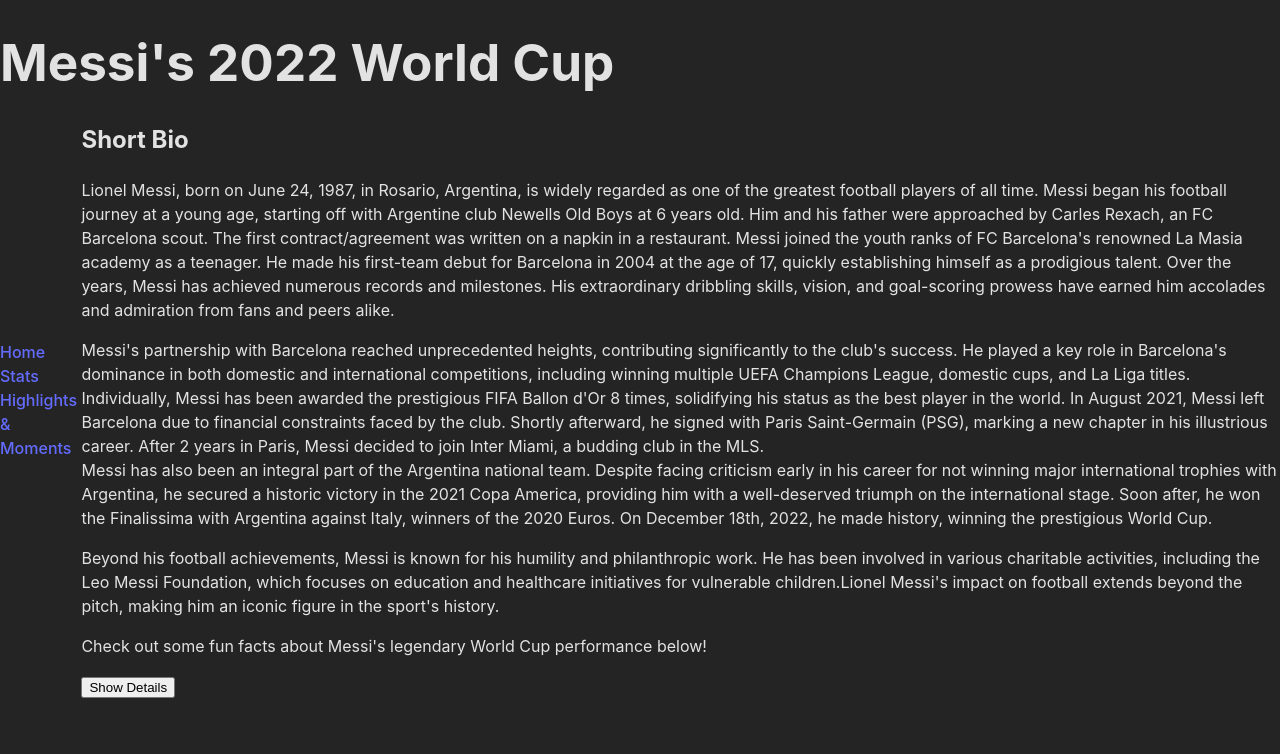
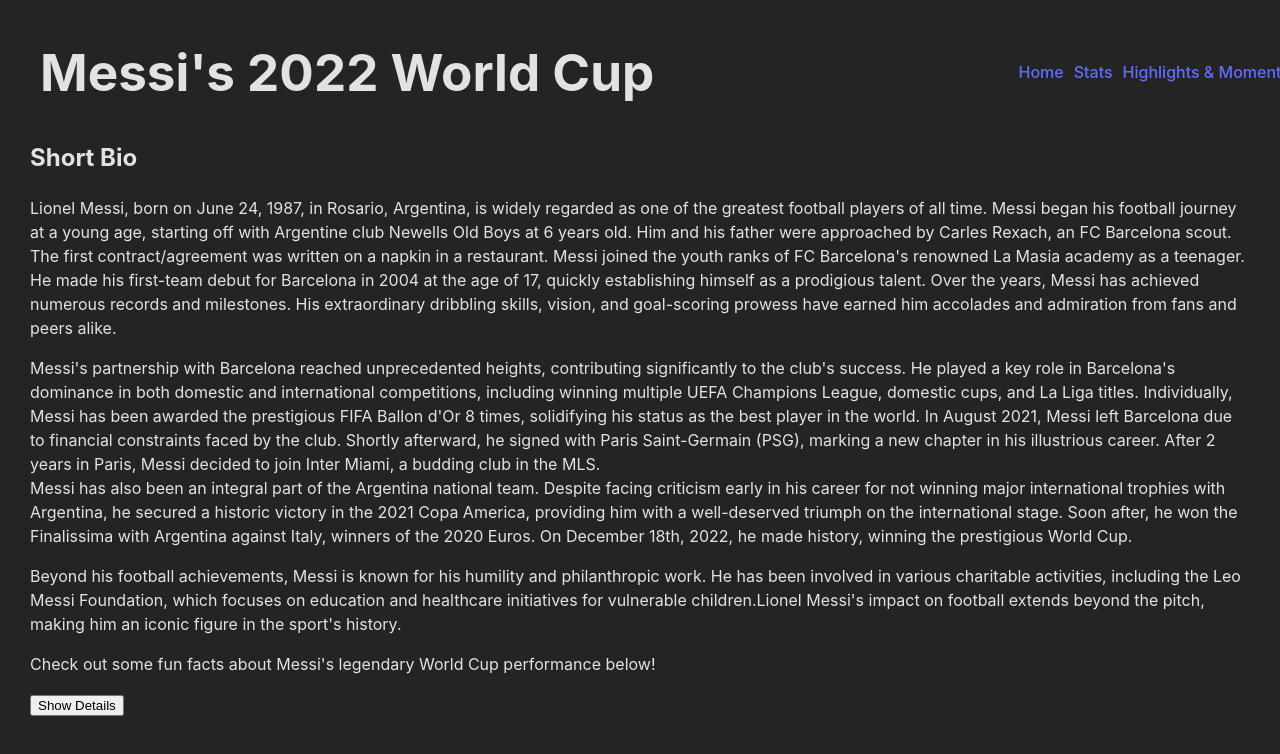
Before and after one commit to M10mo/World-Cup-2022, a plain HTML site: page index.html in a window 1280 px wide. Drawn offline with Linux system fonts and the light colour scheme.

Commit message:
css changes

```diff
--- a/src/style.css
+++ b/src/style.css
@@ -1,25 +1,34 @@
 :root {
-  font-family: Inter, system-ui, Avenir, Helvetica, Arial, sans-serif;
+  font-family: 'Inter', 'system-ui', 'Avenir', 'Helvetica', 'Arial', sans-serif;
   line-height: 1.5;
   font-weight: 400;
-
   color-scheme: light dark;
   color: rgba(255, 255, 255, 0.87);
   background-color: #242424;
-
   font-synthesis: none;
   text-rendering: optimizeLegibility;
   -webkit-font-smoothing: antialiased;
   -moz-osx-font-smoothing: grayscale;
 }
 
+body {
+  margin: 30px;
+  display: flex;
+  min-width: 320px;
+  min-height: 100vh;
+}
+
 header {
   display: flex;
-  flex-direction: row;
+  justify-content: space-between; /* Updated to push nav to the right */
   align-items: center;
   position: fixed;
   top: 0;
+  width: 100%; /* Ensure header spans the full width */
+  padding: 10px; /* Add padding for better visibility */
+  box-sizing: border-box; /* Include padding in width calculation */
 }
+
 nav {
   display: flex;
   justify-content: flex-end;
@@ -29,35 +38,30 @@
   list-style: none;
   margin: 0;
   padding: 0;
+  display: flex; /* Make the list items flex items */
 }
+
 li {
   margin-right: 10px;
+  display: inline;
 }
+
 a {
   font-weight: 500;
   color: #646cff;
   text-decoration: inherit;
 }
+
 a:hover {
   color: #535bf2;
-}
-
-body {
-  margin: 0;
-  display: flex;
-  place-items: center;
-  min-width: 320px;
-  min-height: 100vh;
 }
 
 h1 {
   font-size: 3.2em;
   line-height: 1.1;
 }
-
-li {
-  display:inline;
-
+main {
+  margin-top: 90px;
 }
 
 /* #details {
```
Also changed, not shown: index.html (+1 -1 lines).
